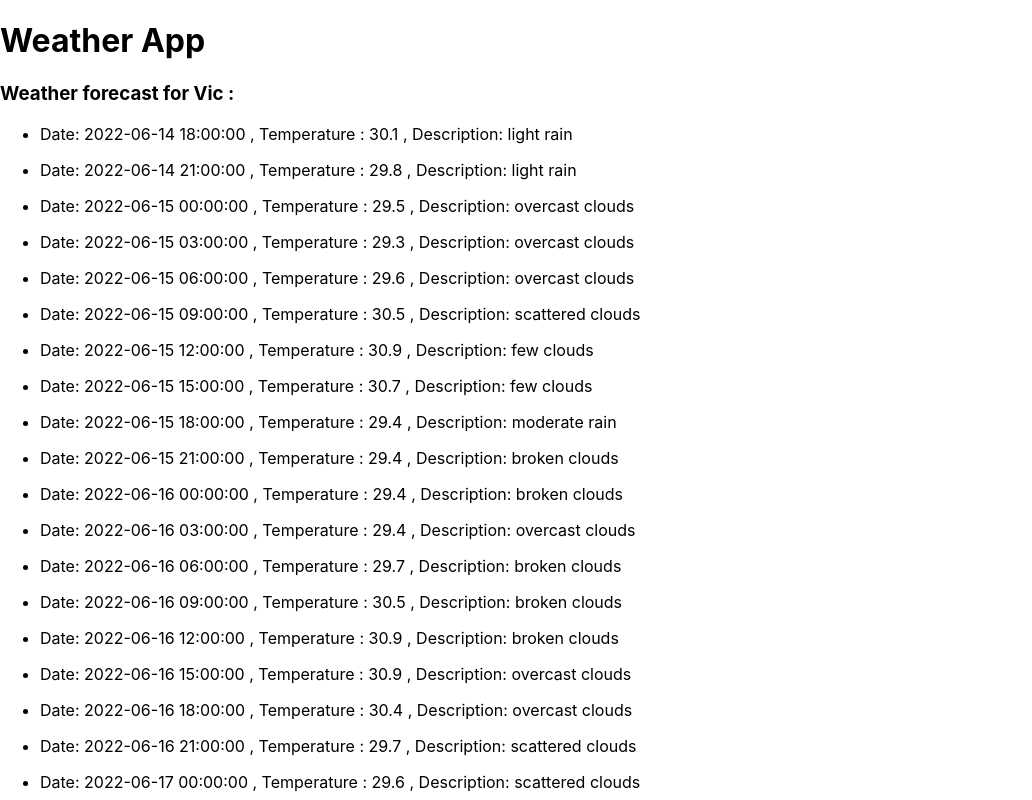
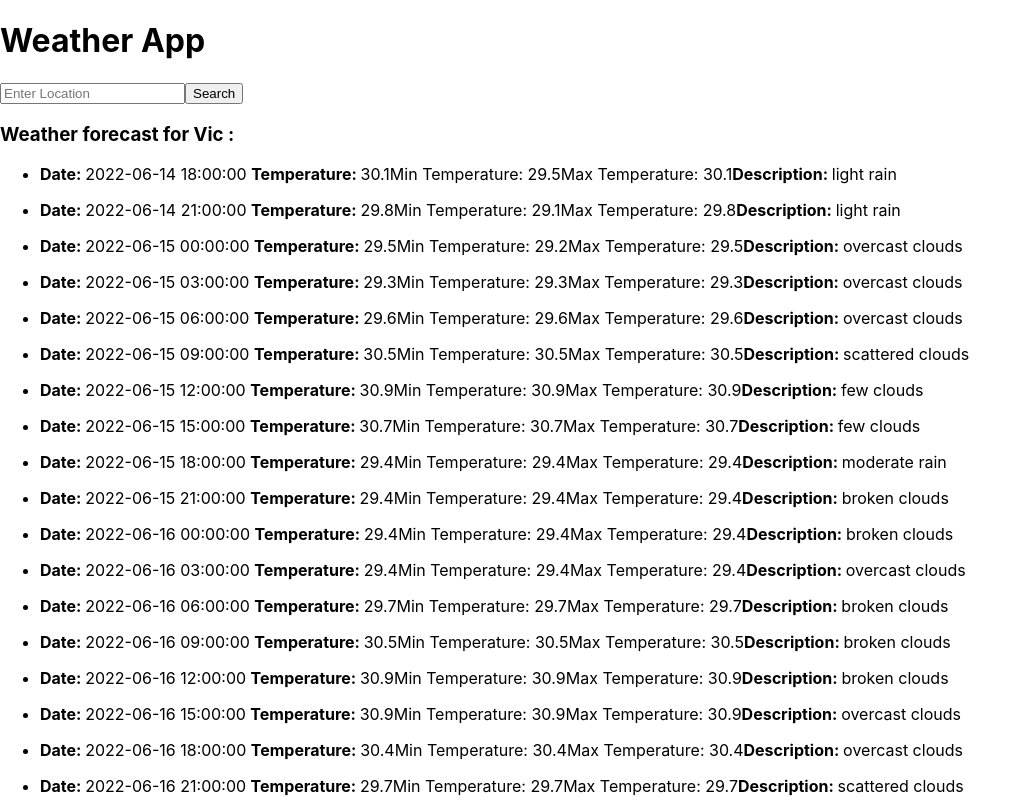
Before and after one commit to lucioxx89/Weather_App, a React (Create React App) app: page / in a window 1280 px wide. Shown: the top 800 px of the page, without its empty margins (0-1032 px from the left). Built offline with nearby package versions, Linux system fonts and the light colour scheme; no server answers.

Commit message:
added a form component but issue showing the data from form to the url

```diff
--- a/src/App.css
+++ /dev/null
@@ -1,14 +0,0 @@
-.App {
-  text-align: center;
-}
-
-.App-header {
-  background-color: #282c34;
-  min-height: 100vh;
-  display: flex;
-  flex-direction: column;
-  align-items: center;
-  justify-content: center;
-  font-size: calc(10px + 2vmin);
-  color: white;
-}
--- a/src/App.js
+++ b/src/App.js
@@ -1,10 +1,13 @@
-import "./App.css";
+import React from "react";
 import ForecastList from "./components/ForecastList";
+import SearchForm from "./components/SearchForm";
 
 function App() {
   return (
     <>
       <h1> Weather App </h1>
+      <SearchForm />
+
       <ForecastList />
     </>
   );
--- a/src/components/ForecastList.js
+++ b/src/components/ForecastList.js
@@ -11,17 +11,25 @@ const ForecastList = (props) => {
       // fetch(
       //   "https://api.openweathermap.org/data/2.5/forecast?lat=41.93012&lon=2.25486&appid=24c3564ab328937258934fca6c93f832"
       // )
+
+      // city
+
+      // https://api.openweathermap.org/data/2.5/weather?q=${location}&appid=24c3564ab328937258934fca6c93f832
       .then((response) => {
+        if (!response.ok) throw response;
         return response.json();
       })
 
       .then((data) => {
         setCity(data.city.name);
         setForecastList(data.list);
-        setWeatherDescription(data.list);
+        // setWeatherDescription(data.list);
 
         console.log(data.city.name, "List from API");
         console.log(data.list, "List from API");
+      })
+      .catch((error) => {
+        console.log(error);
       });
   }, []);
 
@@ -30,13 +38,19 @@ const ForecastList = (props) => {
       <h3> Weather forecast for {city} :</h3>
       {forecastList.map((item, index) => {
         const temperature = (item.main.temp / 10).toFixed(1);
-
+        const min_temperature = (item.main.temp_min / 10).toFixed(1);
+        const max_temperature = (item.main.temp_max / 10).toFixed(1);
         const description = item.weather[0].description;
 
         return (
           <ul key={index}>
             <li>
-              Date: {item.dt_txt} , Temperature : {temperature} , Description:{" "}
+              <span style={{ fontWeight: "bolder" }}>Date: </span> {item.dt_txt}{" "}
+              <span style={{ fontWeight: "bolder" }}>Temperature: </span>
+              {temperature}
+              Min Temperature: {min_temperature}
+              Max Temperature: {max_temperature}
+              <span style={{ fontWeight: "bolder" }}>Description: </span>
               {description}
             </li>
           </ul>
@@ -47,24 +61,3 @@ const ForecastList = (props) => {
 };
 
 export default ForecastList;
-
-// const DUMMY_DATA = [
-//   { city: "London", weather: " sunny", temperature: "25 degrees" },
-//   { city: "Roma", weather: " cloudy", temperature: "30, degrees" },
-//   { city: "New York", weather: " rainy", temperature: "24 degrees" },
-//   { city: "Oslo", weather: " cloudy", temperature: "18 degrees" },
-// ];
-
-// data.list.map((item, index) => {
-//  {/* <ul key={index}> */}
-//  <li>
-//  {item.data.city.name}, {item.data},
-//  {item.temperature}
-// </li>
-// </ul>
-
-{
-  /* <WeatherDescriptionItem
-description={props.weatherDescriptionElement}
-/> */
-}
--- /dev/null
+++ b/src/components/SearchForm.js
@@ -0,0 +1,47 @@
+import React, { useState } from "react";
+
+const SearchForm = () => {
+  const [city, setCity] = useState("");
+
+  const URL = `https://api.openweathermap.org/data/2.5/weather?q=${city}&appid=24c3564ab328937258934fca6c93f832`;
+
+  fetch(URL)
+    .then((response) => {
+      if (!response.ok) throw response;
+      return response.json();
+    })
+
+    .then((data) => {
+      console.log(data.list, "List from API");
+    })
+    .catch((error) => {
+      console.log(error);
+    });
+
+  const onChangeHandler = (event) => {
+    setCity(event.target.value);
+  };
+
+  const onSubmitHandler = (event) => {
+    event.preventDefault();
+    setCity("");
+    console.log(city);
+  };
+
+  return (
+    <>
+      <form onSubmit={onSubmitHandler}>
+        <input
+          type="text"
+          name="city"
+          placeholder="Enter Location"
+          onChange={onChangeHandler}
+          value={city}
+        />
+        <button type="submit">Search</button>
+      </form>
+    </>
+  );
+};
+
+export default SearchForm;
--- a/src/components/WeatherDescriptionItem.js
+++ b/src/components/WeatherDescriptionItem.js
@@ -6,7 +6,6 @@
 
 //   useEffect(() => {
 //     fetch(URL)
-//
 //       .then((response) => {
 //         return response.json();
 //       })
@@ -23,7 +22,7 @@
 //         const weatherDescriptionElement = item.weather[0].description;
 //         return (
 //           <div key={index}>
-//             <p> {weatherDescriptionElement} </p>
+//             <p> description={weatherDescriptionElement} </p>
 //           </div>
 //         );
 //       })}
--- a/src/index.js
+++ b/src/index.js
@@ -2,7 +2,6 @@ import React from "react";
 import ReactDOM from "react-dom/client";
 import "./index.css";
 import App from "./App";
-import reportWebVitals from "./reportWebVitals";
 
 const root = ReactDOM.createRoot(document.getElementById("root"));
 root.render(
@@ -10,8 +9,3 @@ root.render(
     <App />
   </React.StrictMode>
 );
-
-// If you want to start measuring performance in your app, pass a function
-// to log results (for example: reportWebVitals(console.log))
-// or send to an analytics endpoint. Learn more: https://bit.ly/CRA-vitals
-reportWebVitals();
--- a/src/reportWebVitals.js
+++ /dev/null
@@ -1,13 +0,0 @@
-const reportWebVitals = onPerfEntry => {
-  if (onPerfEntry && onPerfEntry instanceof Function) {
-    import('web-vitals').then(({ getCLS, getFID, getFCP, getLCP, getTTFB }) => {
-      getCLS(onPerfEntry);
-      getFID(onPerfEntry);
-      getFCP(onPerfEntry);
-      getLCP(onPerfEntry);
-      getTTFB(onPerfEntry);
-    });
-  }
-};
-
-export default reportWebVitals;
```
Also changed, not shown: public/weather.json (+33 -1 lines), src/setupTests.js (deleted, +0 -5 lines), 1 other file (tests, documents, lock files or other folders).
